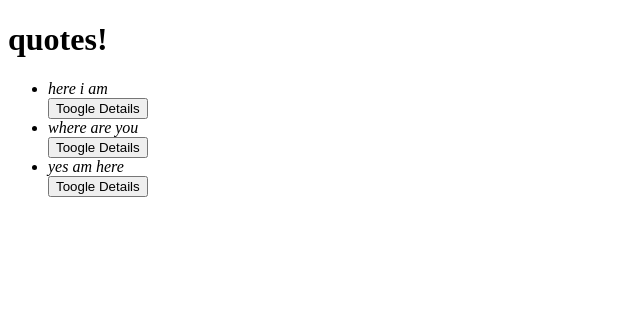
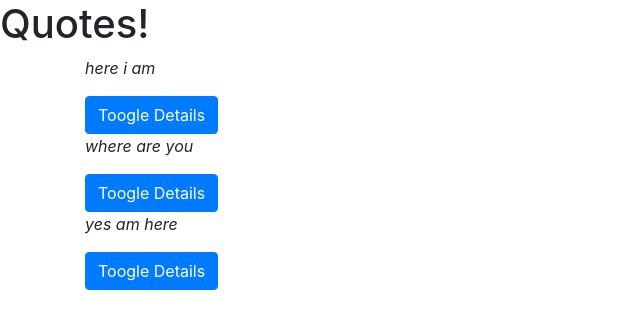
Before and after one commit to lilianwaweru/Quotes, an Angular app: page / in a window 1280 px wide. Shown: the top 328 px of the page, without its empty margins (0-640 px from the left). Built offline with nearby package versions, Linux system fonts and the light colour scheme.

Commit message:
added bootstrap

```diff
--- a/package.json
+++ b/package.json
@@ -19,6 +19,7 @@
     "@angular/platform-browser": "~7.2.0",
     "@angular/platform-browser-dynamic": "~7.2.0",
     "@angular/router": "~7.2.0",
+    "bootstrap": "^4.3.1",
     "core-js": "^2.5.4",
     "rxjs": "~6.3.3",
     "tslib": "^1.9.0",
--- a/src/app/quotes-details/quotes-details.component.html
+++ b/src/app/quotes-details/quotes-details.component.html
@@ -9,5 +9,5 @@
     {{quote.completeDate|date}}
 </p>
 <p>This quote will be completed in {{quote.completeDate|dateCount}} days</p>
-<!-- <button (click) = 'quoteDelete(true)'>Delete Goal</button> -->
-<button (click) = 'quoteComplete(true)'>Delete</button>
+<button class ="btn btn-danger" (click)='quoteDelete(true)'>Delete Goal</button>
+<!-- <button (click) = 'quoteComplete(true)'>Delete</button> -->
--- a/src/app/quotes/quotes.component.html
+++ b/src/app/quotes/quotes.component.html
@@ -1,10 +1,16 @@
 <h1>
-  quotes!
+  <div class = "jumborton">
+  Quotes!
+</div>
 </h1>
-<ul>
+<div class = "container">
+
   <div *ngFor='let quote of quotes ;let i = index'>
-    <li> <em>{{quote.name}} </em></li>
-    <button (click)='toogleDetails(i)'>Toogle Details</button>
+    <div class = "col-md-2">
+      <div class="row">
+    <p> <em>{{quote.name}} </em></p>
+    <button class="btn btn-primary" (click)='toogleDetails(i)'>Toogle Details</button>
     <app-quotes-details *ngIf="quote.showDescription" [quote]='quote' (isComplete)= 'deleteQuote($event,i)'></app-quotes-details>
   </div>
-</ul>
+</div>
+</div>
--- a/src/styles.scss
+++ b/src/styles.scss
@@ -1 +1,2 @@
 /* You can add global styles to this file, and also import other style files */
+@import "~bootstrap/dist/css/bootstrap.css"
```
